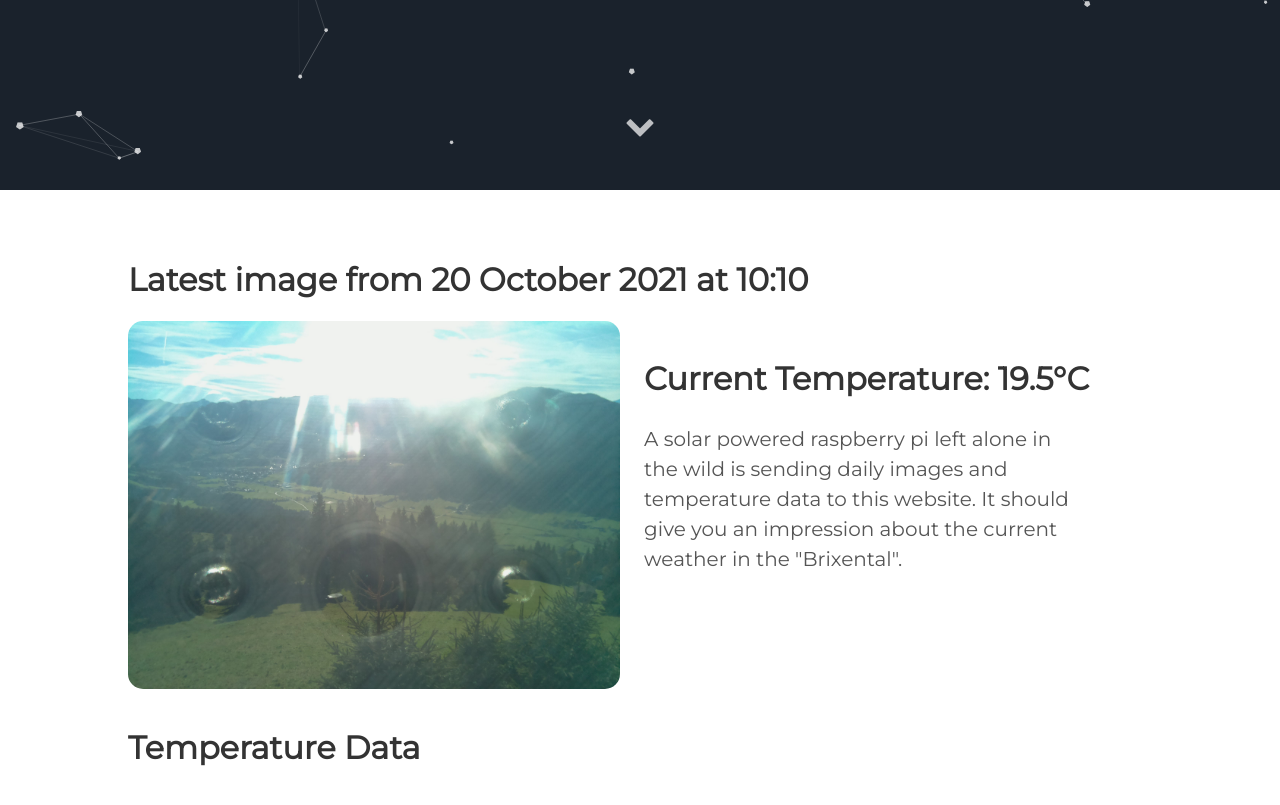
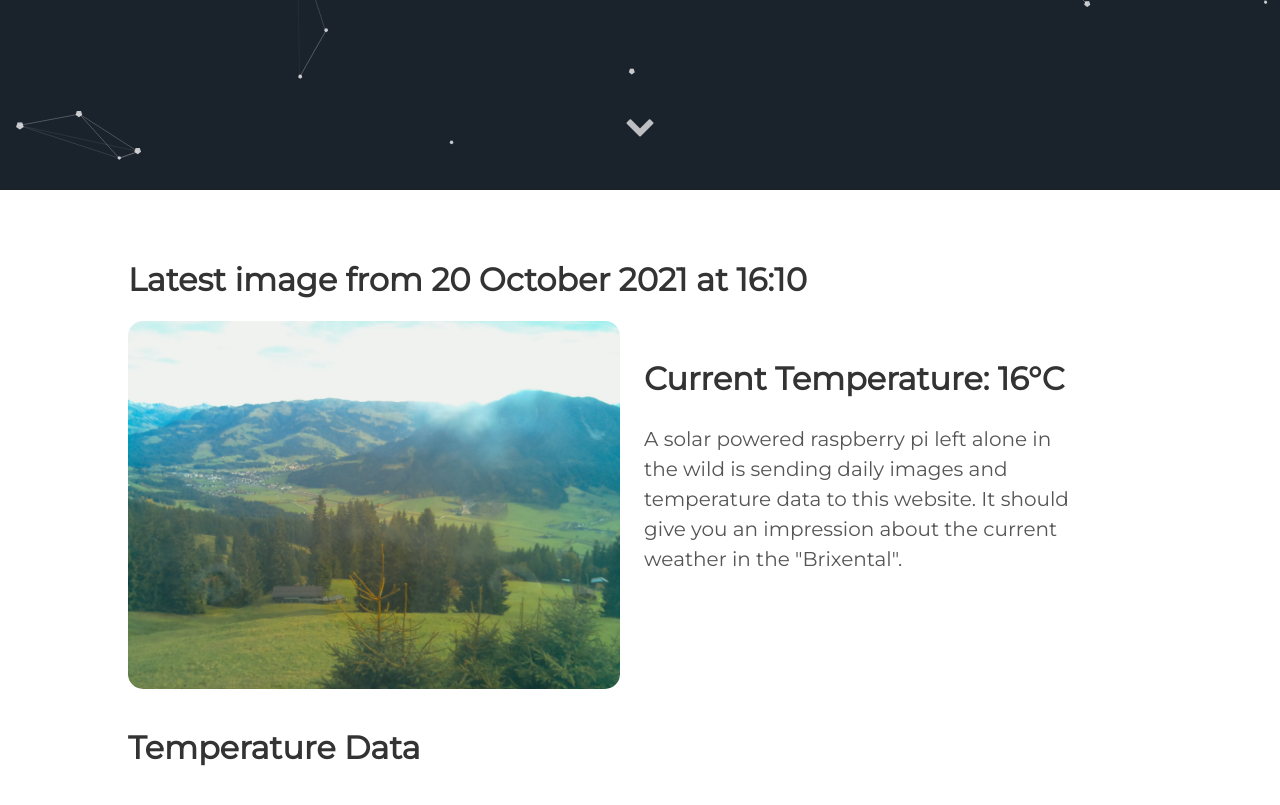
Before and after one commit to vektorious/vektorious.github.io, a Jekyll site: the page built from resources/huette.md, in a window 1280 px wide and 900 px high, scrolled down 710 px. Shown: the top 805 px of the window. Built offline with Jekyll 4.4.1, drawn with Linux system fonts in a browser that asks for light colours.

Commit message:
I'm a bot beep boop

```diff
--- a/resources/huette.md
+++ b/resources/huette.md
@@ -6,13 +6,13 @@ image: '/assets/img/'
 description: 'Live image from the Austrian alps'
 twitter_text: ' '
 ---
-## Latest image from 20 October 2021 at 10:10
+## Latest image from 20 October 2021 at 16:10
 <div class="huette">
   <div class="huette-image">
     <img src="{{ "/assets/img/huette.jpg" | prepend: site.baseurl }}">
   </div>
   <div class="huette-text">
-        <h2>Current Temperature: 19.5°C</h2>
+        <h2>Current Temperature: 16°C</h2>
         <p>A solar powered raspberry pi left alone in the wild is sending daily images and temperature data to this website. It should give you an impression about the current weather in the "Brixental".</p>
 
   </div>
```
Also changed, not shown: rpi-script/2021-10-20_160919.txt (renamed from rpi-script/2021-10-20_100919.txt, +5 -5 lines), rpi-script/huette.md (+2 -2 lines), assets/img/huette.jpg, assets/img/temp_plot.png, rpi-script/temp_plot.png, 1 other file.
